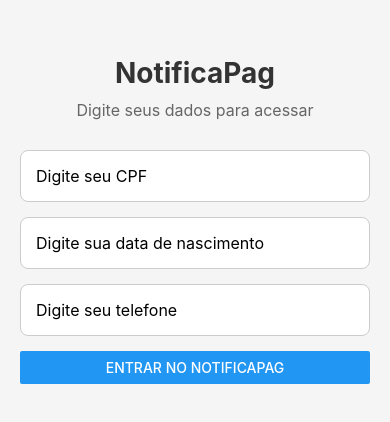
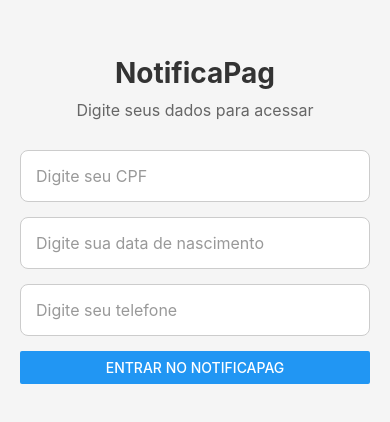
Before and after one commit to EuFellipeLima/notificapag-app-mobile, a React Native app: screen /Login in a window 390 px wide. Shown: the part 202-624 px from the top of the page. Built offline with nearby package versions, Linux system fonts and the light colour scheme.

Commit message:
fix: adjust status bar and input text colors for APK build

```diff
--- a/App.js
+++ b/App.js
@@ -2,6 +2,7 @@ import React, { useState } from 'react';
 import { NavigationContainer } from '@react-navigation/native';
 import { createNativeStackNavigator } from '@react-navigation/native-stack';
 import { SafeAreaProvider, SafeAreaView } from 'react-native-safe-area-context';
+import { StatusBar } from 'expo-status-bar';
 
 import LoginScreen from './src/screens/LoginScreen';
 import HomeScreen from './src/screens/HomeScreen';
@@ -11,6 +12,8 @@ const Stack = createNativeStackNavigator();
 export default function App() {
   return (
     <SafeAreaProvider>
+      <StatusBar style="dark" backgroundColor="#f5f5f5" />
+
       <NavigationContainer>
         <Stack.Navigator initialRouteName="Login">
           <Stack.Screen
--- a/src/screens/LoginScreen.js
+++ b/src/screens/LoginScreen.js
@@ -62,6 +62,7 @@ export default function LoginScreen({ navigation }) {
     <TextInput
       style={styles.input}
       placeholder="Digite seu CPF"
+      placeholderTextColor="#999"
       keyboardType="numeric"
       maxLength={11}
       value={cpf}
@@ -70,6 +71,7 @@ export default function LoginScreen({ navigation }) {
     <TextInput
       style={styles.input}
       placeholder="Digite sua data de nascimento"
+      placeholderTextColor="#999"
       keyboardType="numeric"
       maxLength={10}
       value={dataNasc}
@@ -78,6 +80,7 @@ export default function LoginScreen({ navigation }) {
     <TextInput
       style={styles.input}
       placeholder="Digite seu telefone"
+      placeholderTextColor="#999"
       keyboardType="numeric"
       value={tel}
       onChangeText={setTel}
@@ -118,5 +121,6 @@ const styles = StyleSheet.create({
     padding: 15,
     fontSize: 16,
     marginBottom: 15,
+    color: '#333'
   }
 });
```
